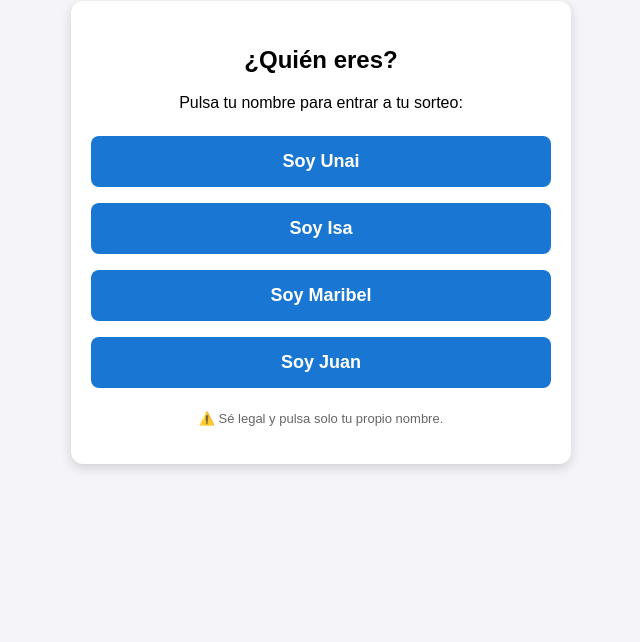
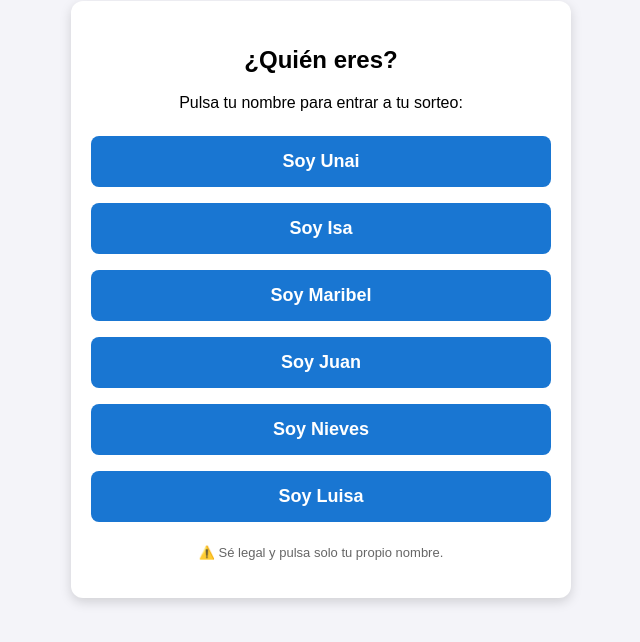
Before and after one commit to marigordrod-lgtm/amigo-invisible2, a plain HTML site: page index.html in a window 1280 px wide. Shown: the part 140-782 px from the top of the page, without its empty margins (319-959 px from the left). Drawn offline with Linux system fonts and the light colour scheme.

Commit message:
Update index.html

```diff
--- a/index.html
+++ b/index.html
@@ -40,7 +40,7 @@
 
   <script>
     // Lista fija de participantes (puedes cambiar o añadir nombres aquí)
-    const participantes = ["Unai", "Isa", "Maribel", "Juan"];
+    const participantes = ["Unai", "Isa", "Maribel", "Juan", "Nieves", "Luisa"];
 
     // Asignación secreta fija (nadie se regala a sí mismo y no hay repetidos)
     // Se genera usando una semilla fija para que todos los móviles coincidan
```
